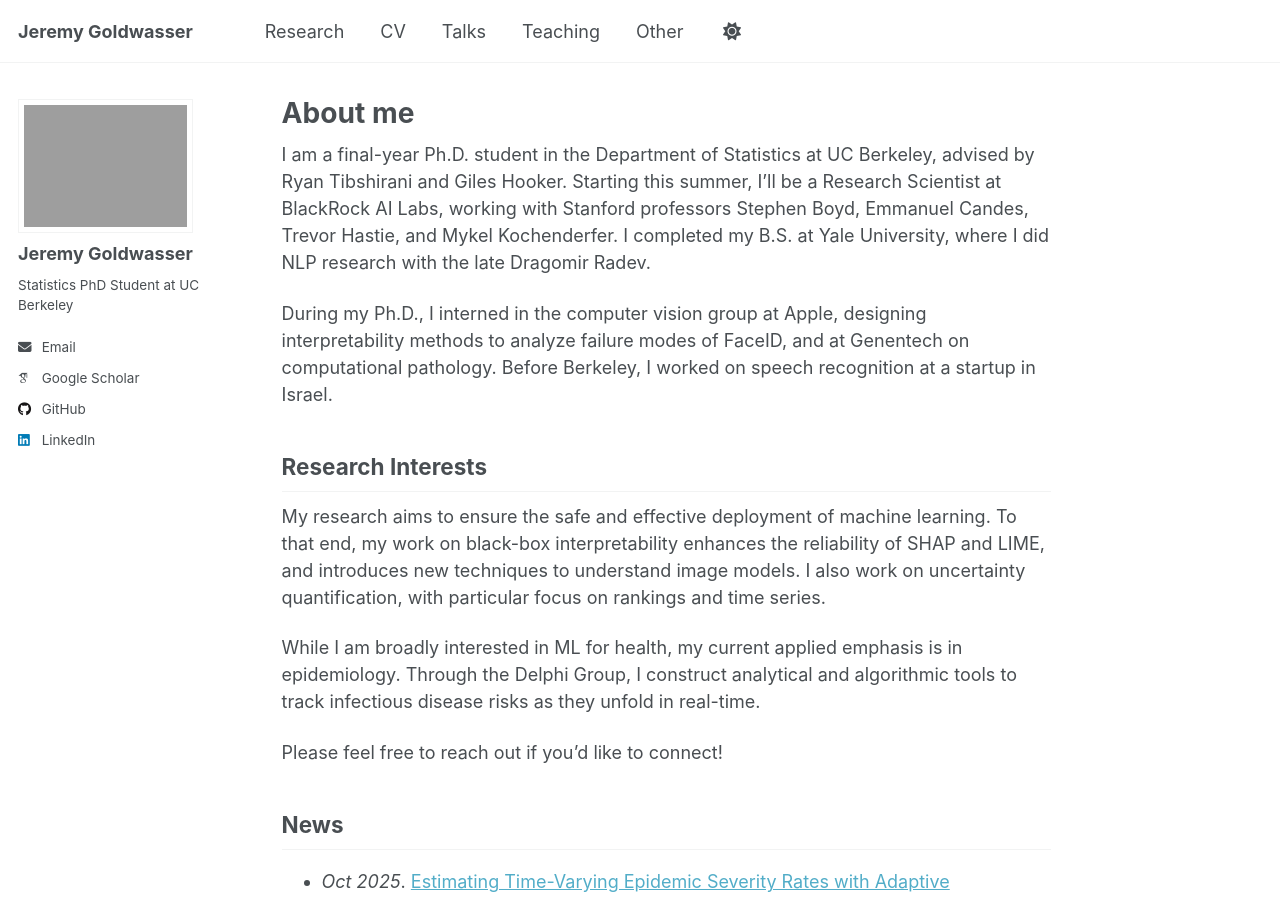
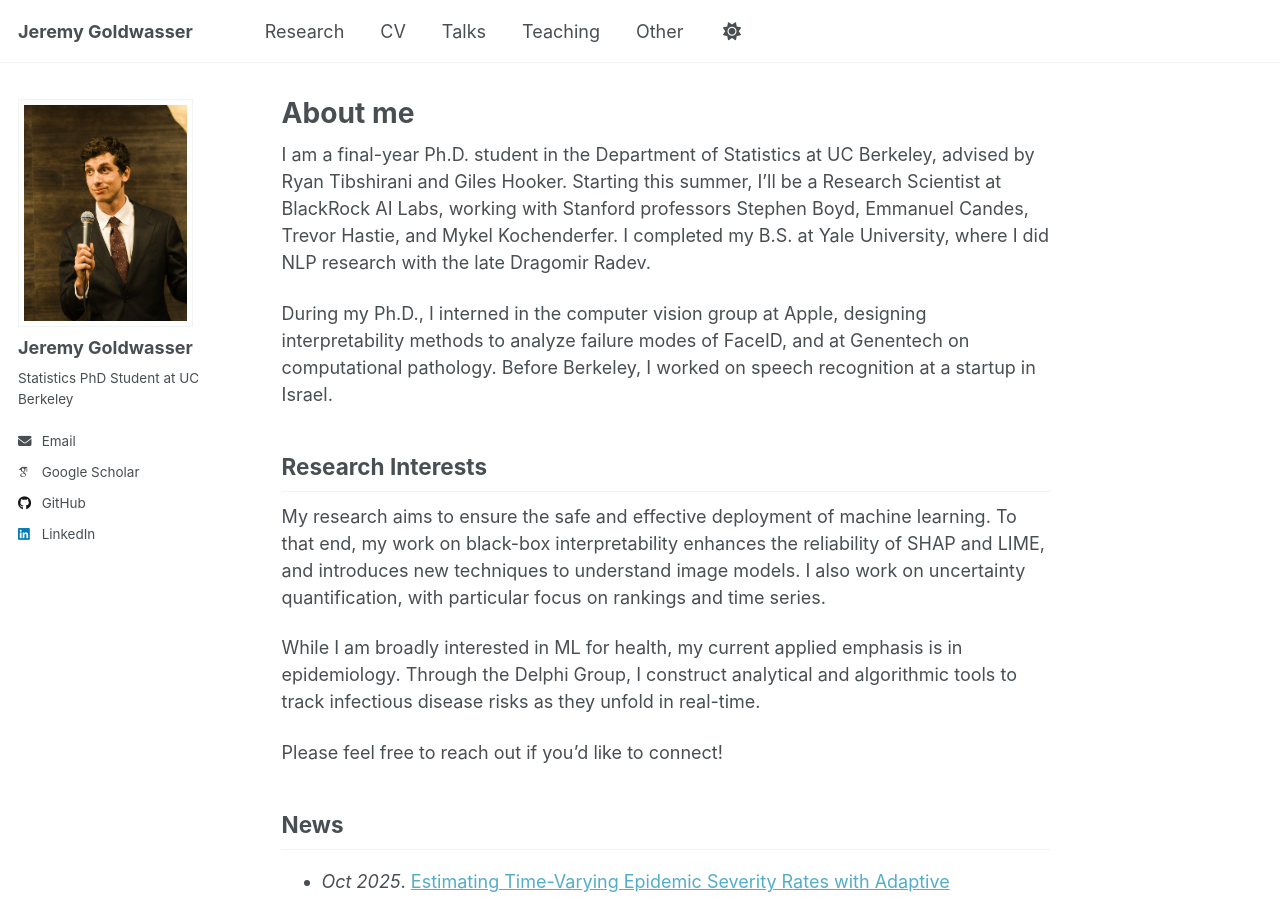
Before and after one commit to jeremy-goldwasser/jeremy-goldwasser.github.io, a Jekyll site: the page built from _pages/about.md, in a window 1280 px wide and 900 px high. Built offline with Jekyll 4.4.1, drawn with Linux system fonts in a browser that asks for light colours; some web fonts are replaced.

Commit message:
update image

```diff
--- a/_config.yml
+++ b/_config.yml
@@ -22,7 +22,8 @@ repository               : "jeremy-goldwasser.github.io"
 #               Additional customization can be done by editing /_includes/author-profile.html
 author:
   # Biographic information
-  avatar           : "headshot_cropped.jpg"
+  # avatar           : "headshot_cropped.jpg"
+  avatar           : "speech_cropped.png"
   name             : "Jeremy Goldwasser"
   pronouns         : # example: "she/her"
   bio              : "Statistics PhD Student at UC Berkeley"
```
Also changed, not shown: images/alps_cropped.png (added), images/icml.JPG (added), images/speech_cropped.png (added), 1 other file.
